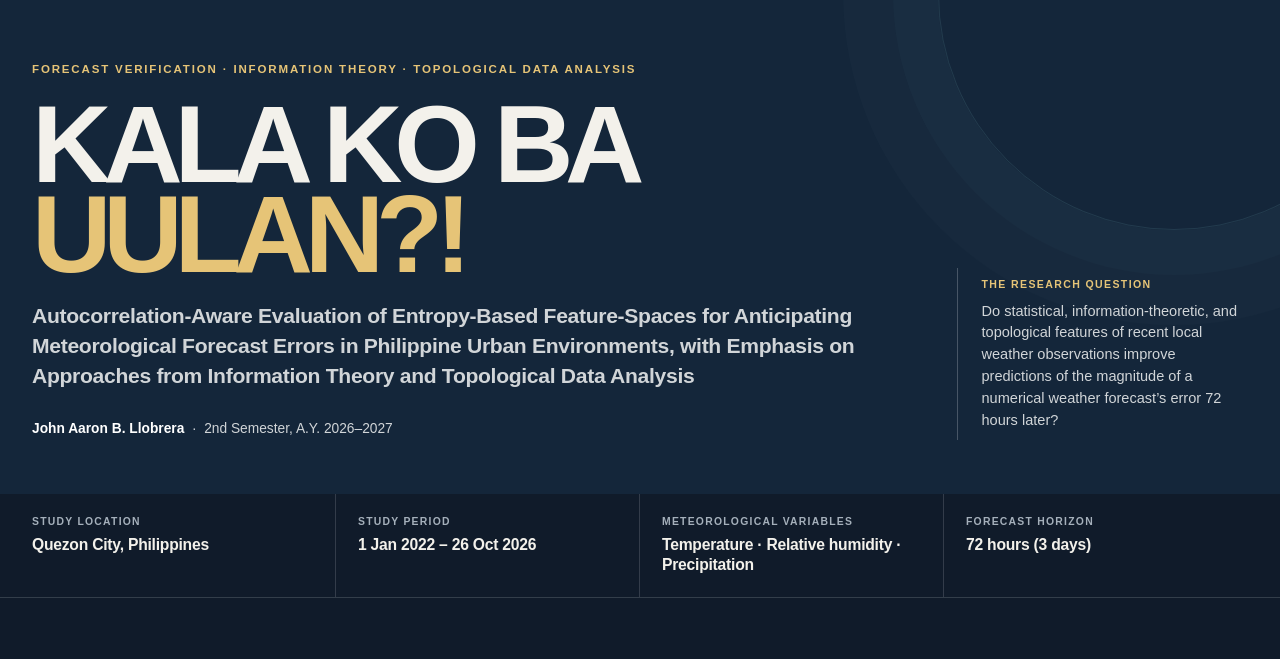
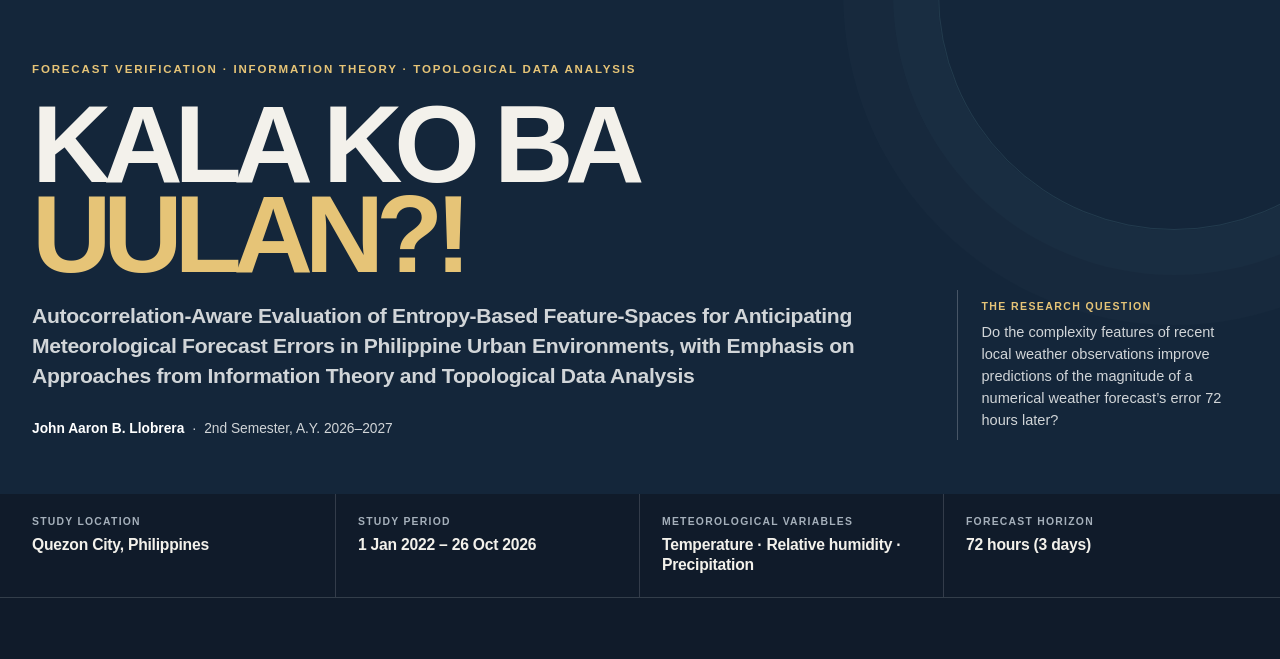
Before and after one commit to johnaaronllobrera/Kala-Ko-Ba-Uulan, a plain HTML site: page index.html in a window 1280 px wide. Shown: the part 110-769 px from the top of the page. Drawn offline with Linux system fonts and the light colour scheme; a web font is replaced by a local one.

Commit message:
Update index.html

```diff
--- a/index.html
+++ b/index.html
@@ -283,7 +283,7 @@ h2{color:#f3f1eb}
   </div>
   <aside class="hero-side">
    <div class="label">The research question</div>
-   <p>Do statistical, information-theoretic, and topological features of recent local weather observations improve predictions of the magnitude of a numerical weather forecast’s error 72 hours later?</p>
+   <p>Do the complexity features of recent local weather observations improve predictions of the magnitude of a numerical weather forecast’s error 72 hours later?</p>
   </aside>
  </div>
 </section>
```
